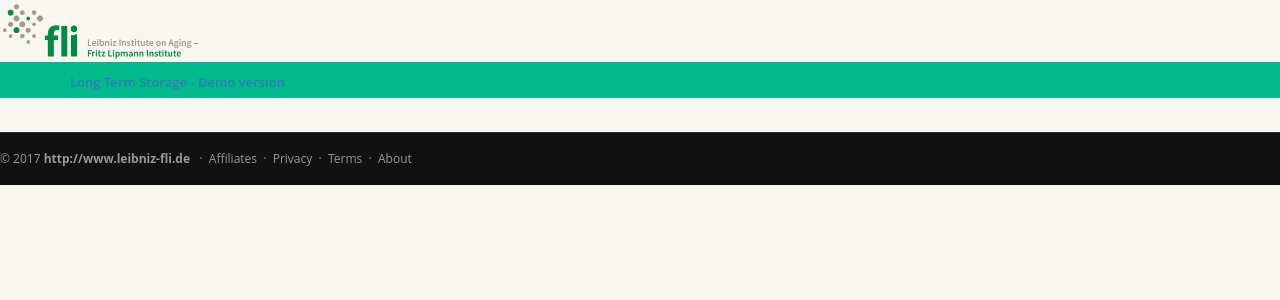
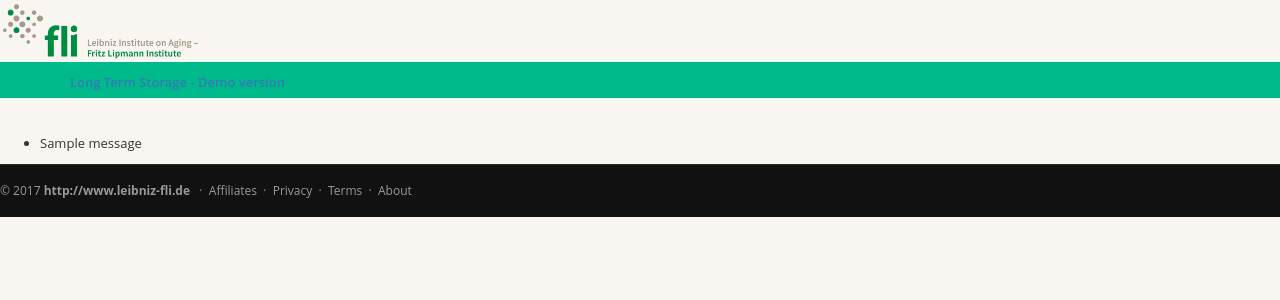
Before and after one commit to hdinkel/fsd, a Django app: template files/templates/base.html in a window 1280 px wide. Shown: the top 300 px of the page. Run offline with Django 3.2, Linux system fonts and the light colour scheme; the template is opened without the code that fills it, so the values that code supplies are empty; tables that the repository leaves empty hold one stand-in row (values such as "Sample post"); one stand-in notice (Sample message) is shown; parts of the project's set-up code (start-up, migrations or seed data) failed here and were passed over; some libraries are stand-ins or nearby versions.

Commit message:
add messages

```diff
--- a/files/templates/base.html
+++ b/files/templates/base.html
@@ -19,6 +19,15 @@
 </div> <!-- /navbar -->
 
     <div class="content" >
+
+        {% if messages %}
+        <ul class="messages">
+            {% for message in messages %}
+            <li{% if message.tags %} class="{{ message.tags }}"{% endif %}>{{ message }}</li>
+            {% endfor %}
+        </ul>
+        {% endif %}
+
     {% block content %}{% endblock %}
     </div>
 
--- a/files/views.py
+++ b/files/views.py
@@ -36,6 +36,8 @@ class FileList(ListView):
 #         return super().form_valid(form)
 
 def upload_zipfile(request):
+    from django.contrib import messages
+    messages.add_message(request, messages.INFO, 'Hello world.')
     if request.method == 'POST':
         form = ZipfileUploadForm(request.POST, request.FILES)
         if form.is_valid():
```
